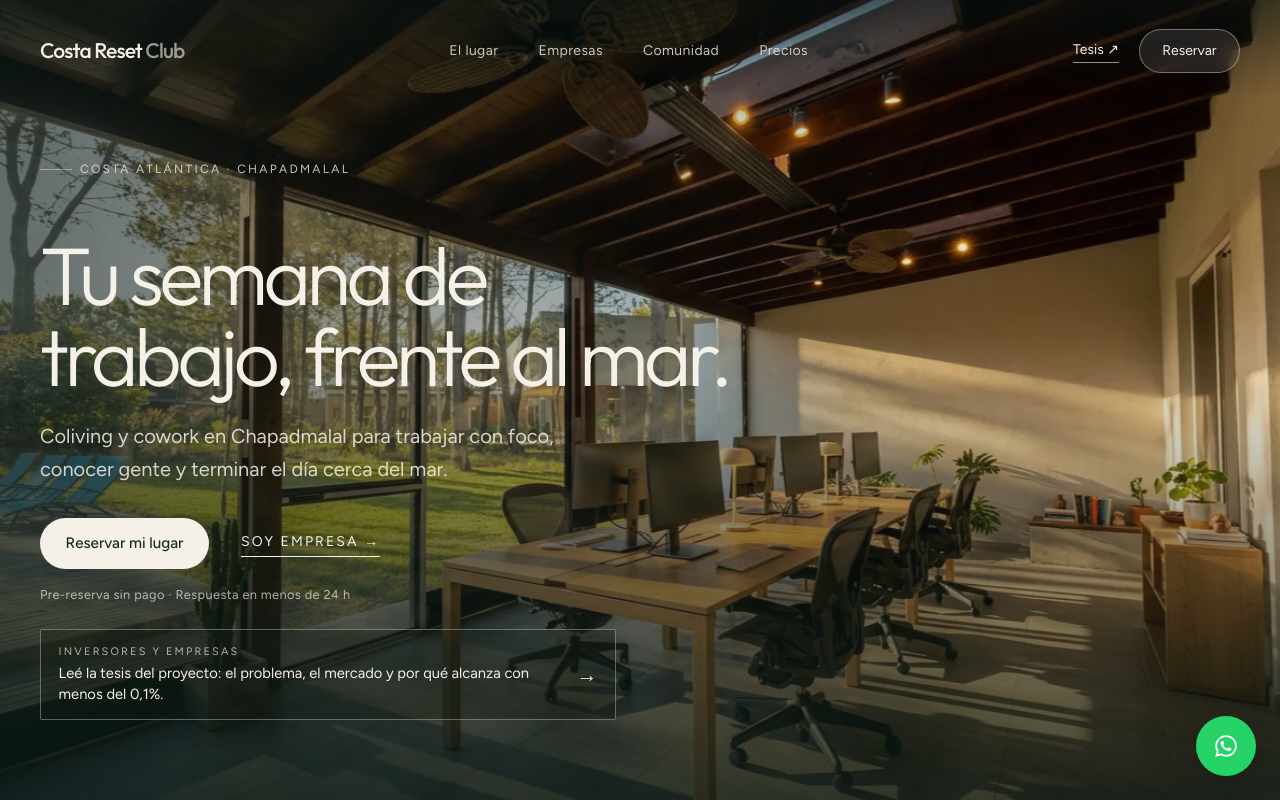
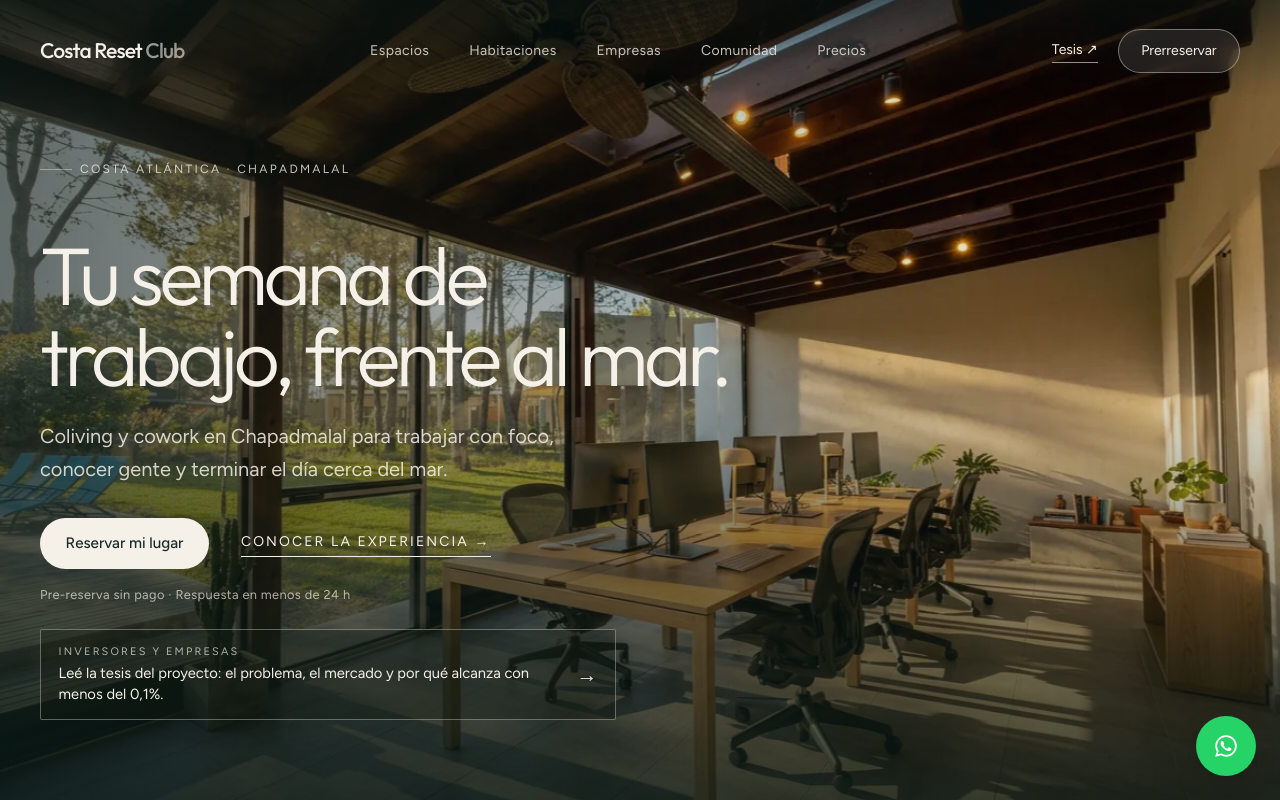
Before and after one commit to facundogregorini-lab/costa-reset, a website: page index.html in a window 1280 px wide. Shown: the top 800 px of the page. Drawn offline with Linux system fonts and the light colour scheme.

Commit message:
Align navigation and rooms copy with approved realistic retreat concept

```diff
--- a/index.html
+++ b/index.html
@@ -68,14 +68,14 @@ src="https://www.facebook.com/tr?id=1671294247882059&ev=PageView&noscript=1"
   <div class="wrap nav-inner">
     <a href="#top" class="brand">Costa Reset <span>Club</span></a>
     <nav class="nav-links" aria-label="Secciones">
-      <a href="#lugar">El lugar</a>
-      <a href="#empresas">Empresas</a>
+      <a href="#lugar">Espacios</a>
+      <a href="#habitacion">Habitaciones</a><a href="#empresas">Empresas</a>
       <a href="#comunidad">Comunidad</a>
       <a href="#precios">Precios</a>
     </nav>
     <div class="nav-actions">
       <a href="tesis" class="nav-thesis">Tesis <span aria-hidden="true">↗</span></a>
-      <a href="#reservar" class="nav-cta">Reservar</a>
+      <a href="#reservar" class="nav-cta">Prerreservar</a>
     </div>
   </div>
 </header>
@@ -99,7 +99,7 @@ src="https://www.facebook.com/tr?id=1671294247882059&ev=PageView&noscript=1"
       </div>
       <div class="hero-foot fade" style="--d:750ms">
         <a href="#reservar" class="btn-light">Reservar mi lugar</a>
-        <a href="#empresas" class="link-cta">Soy empresa →</a>
+        <a href="#lugar" class="link-cta">Conocer la experiencia →</a>
         <p class="hero-note">Pre-reserva sin pago · Respuesta en menos de 24 h</p>
         <a href="tesis" class="hero-thesis">
           <span class="ht-tag">Inversores y empresas</span>
@@ -163,7 +163,7 @@ src="https://www.facebook.com/tr?id=1671294247882059&ev=PageView&noscript=1"
   <section id="lugar" class="section tight-top">
     <div class="wrap">
       <div class="reveal section-head">
-        <p class="eyebrow">El lugar</p>
+        <p class="eyebrow">Espacios para trabajar y desconectar</p>
         <h2 class="display">Todo, a 30 segundos.</h2>
         <p class="lead">Instalaciones pensadas primero para trabajar bien. Después, para todo lo demás.</p>
       </div>
@@ -209,10 +209,10 @@ src="https://www.facebook.com/tr?id=1671294247882059&ev=PageView&noscript=1"
     <div class="wrap">
       <div class="room-head reveal">
         <div>
-          <p class="eyebrow">Habitaciones</p>
-          <h2 class="display">Dormir bien.<br><em class="muted">Trabajar mejor.</em></h2>
+          <p class="eyebrow">Habitaciones · Tu espacio privado</p>
+          <h2 class="display">Descanso, comodidad<br><em class="muted">y foco.</em></h2>
         </div>
-        <p class="lead">Lino, madera y luz. Escritorio propio y silla ergonómica en cada cuarto, para cuando preferís trabajar a solas.</p>
+        <p class="lead">Habitaciones luminosas, acogedoras y funcionales, con una cama cómoda, materiales cálidos y escritorio propio para cuando preferís trabajar a solas.</p>
       </div>
       <div class="room-gallery">
         <figure class="reveal">
```
